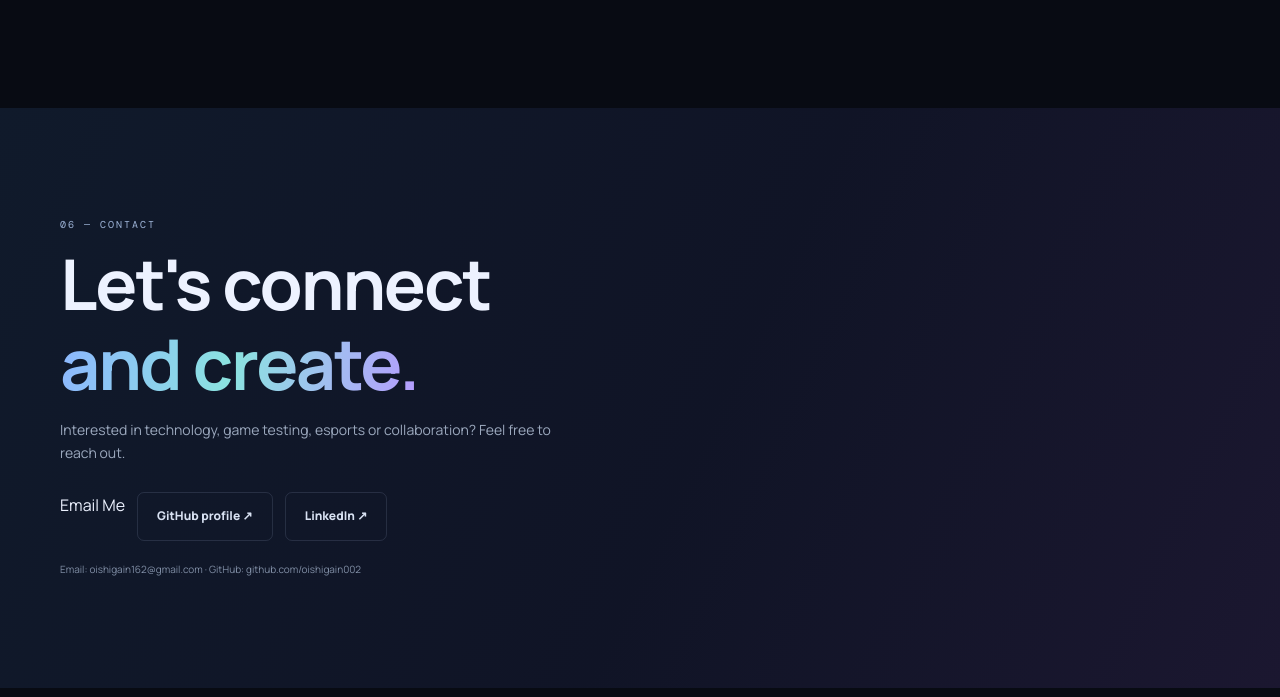
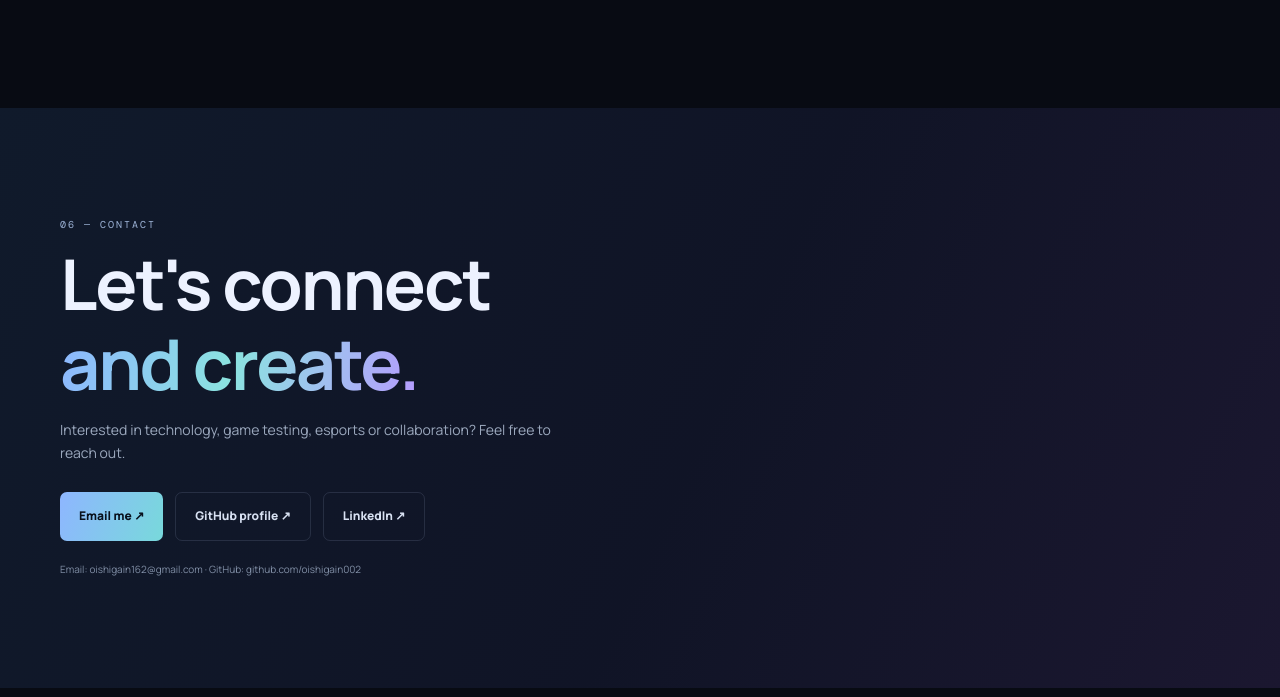
Before and after one commit to oishigain002/oishi-gain-portfolio, a plain HTML site: page index.html in a window 1280 px wide. Shown: the part 4633-5330 px from the top of the page. Drawn offline with nearby package versions, Linux system fonts and the light colour scheme.

Commit message:
Update index.html

```diff
--- a/index.html
+++ b/index.html
@@ -108,9 +108,13 @@
       </div>
     </section>
 
-    <section class="contact-section" id="contact"><div class="section-wrap contact-inner"><p class="eyebrow">06 — CONTACT</p><h2>Let's connect<br><span class="gradient-text">and create.</span></h2><p>Interested in technology, game testing, esports or collaboration? Feel free to reach out.</p><div class="contact-links"><a href="https://mail.google.com/mail/?view=cm&fs=1&to=oishigain162@gmail.com" target="_blank">
-    Email Me
-</a><a href="https://github.com/oishigain002" target="_blank" rel="noreferrer" class="button button-quiet">GitHub profile ↗</a><a href="https://www.linkedin.com/" target="_blank" rel="noreferrer" class="button button-quiet">LinkedIn ↗</a></div><p class="small-note">Email: oishigain162@gmail.com · GitHub: github.com/oishigain002</p></div></section>
+    <section class="contact-section" id="contact"><div class="section-wrap contact-inner"><p class="eyebrow">06 — CONTACT</p><h2>Let's connect<br><span class="gradient-text">and create.</span></h2><p>Interested in technology, game testing, esports or collaboration? Feel free to reach out.</p><div class="contact-links">
+     <a href="https://mail.google.com/mail/?view=cm&fs=1&to=oishigain162@gmail.com"
+   class="button button-primary"
+   target="_blank">
+   Email me ↗
+</a>
+      <a href="https://github.com/oishigain002" target="_blank" rel="noreferrer" class="button button-quiet">GitHub profile ↗</a><a href="https://www.linkedin.com/" target="_blank" rel="noreferrer" class="button button-quiet">LinkedIn ↗</a></div><p class="small-note">Email: oishigain162@gmail.com · GitHub: github.com/oishigain002</p></div></section>
   </main>
   <footer class="site-footer"><a class="brand" href="#home"><span class="brand-mark">OG</span><span>OISHI GAIN<span class="brand-sub">SOFTWARE × ESPORTS</span></span></a><span>© <span id="year"></span> Oishi Gain. Built with HTML, CSS & JavaScript.</span><a href="#home">BACK TO TOP ↑</a></footer>
   <script src="script.js"></script>
```
